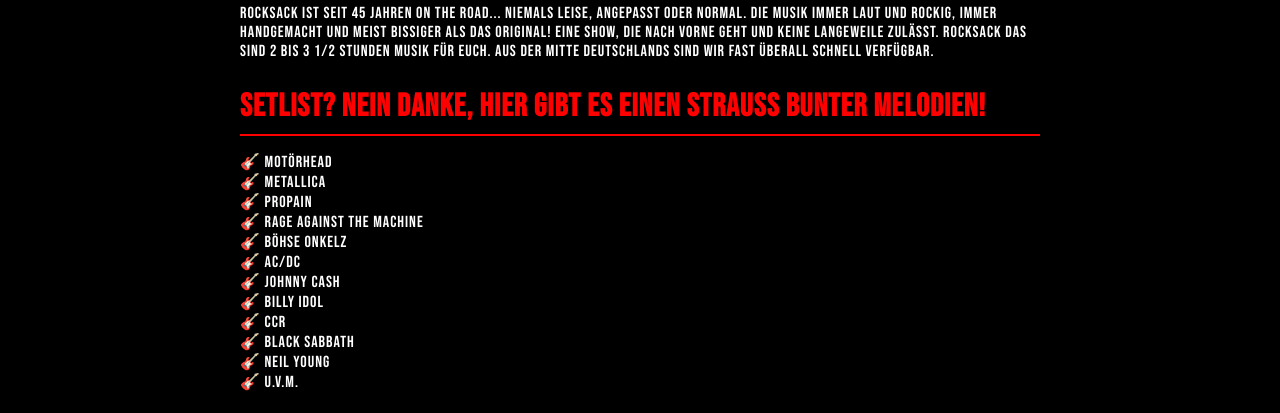
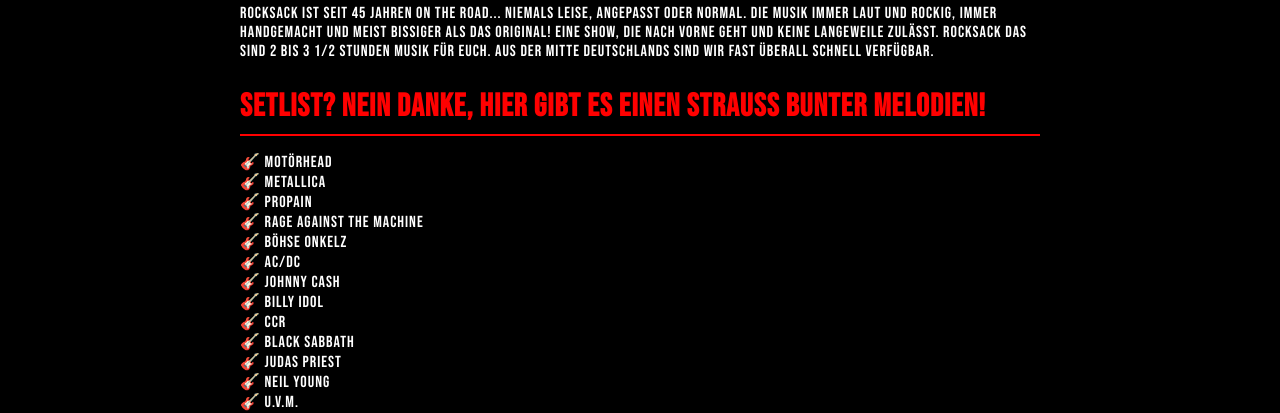
Before and after one commit to jellozon/rocksack-crossen, a plain HTML site: page index.html in a window 1280 px wide. Shown: the part 398-811 px from the top of the page. Drawn offline with Linux system fonts and the light colour scheme.

Commit message:
index.html aktualisieren

```diff
--- a/index.html
+++ b/index.html
@@ -123,6 +123,7 @@ Aus der Mitte Deutschlands sind wir fast überall schnell verfügbar.
       <li>Billy Idol</li>
       <li>CCR</li>
       <li>Black Sabbath</li>
+      <li>Judas Priest</li>
       <li>Neil Young</li>
       <li>u.v.m.</li>
     </ul>
```
